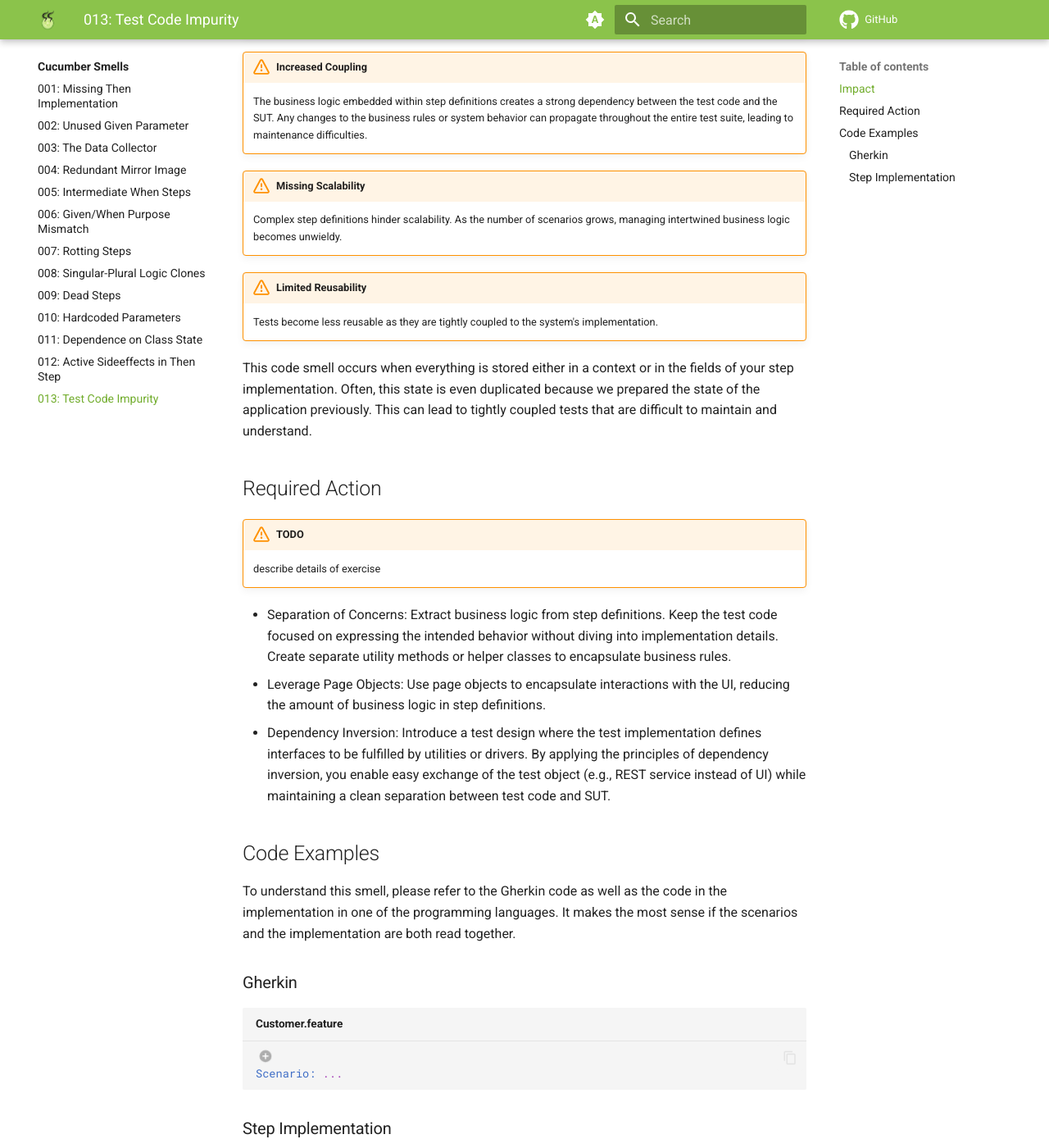
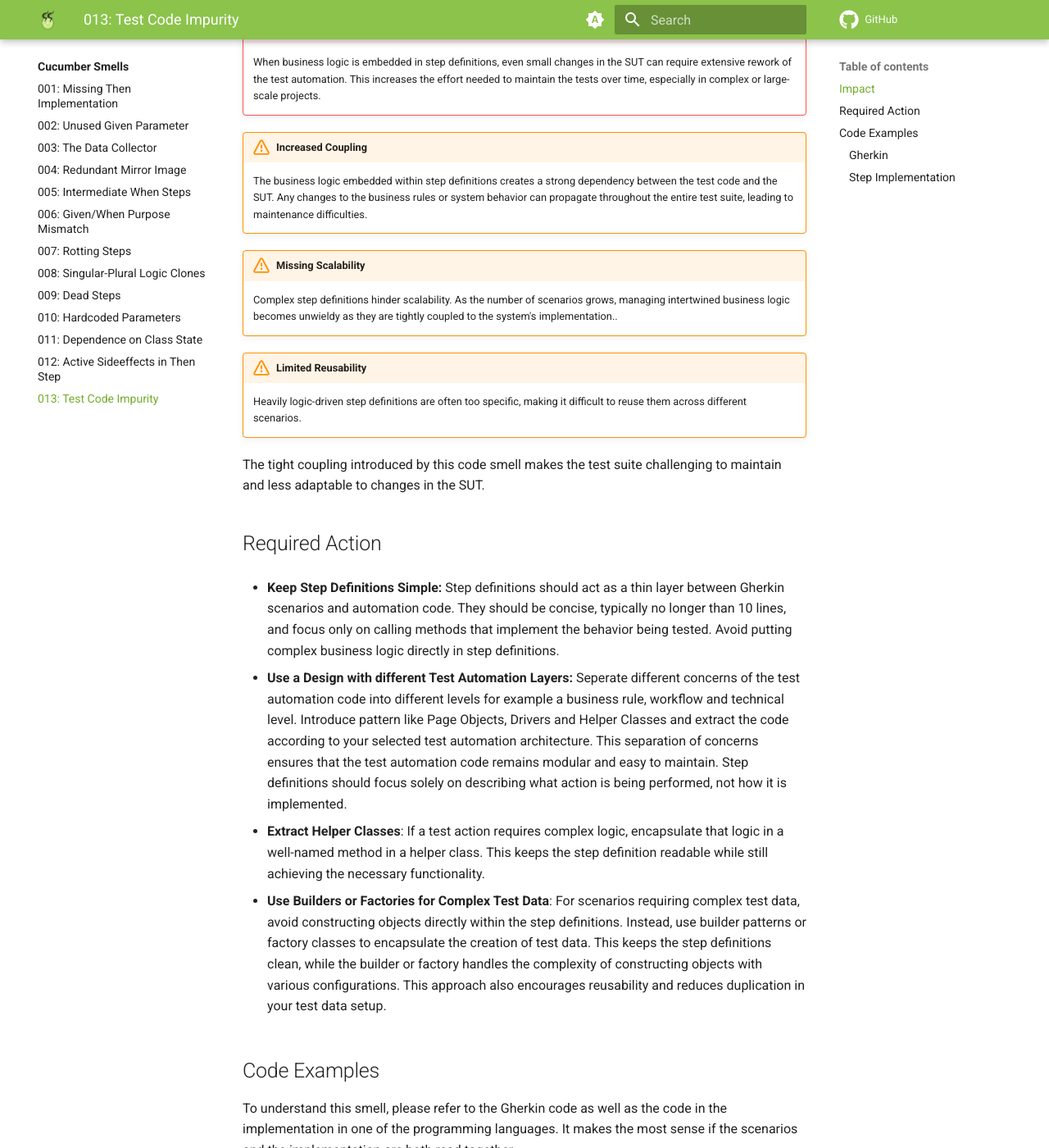
Before and after one commit to Cucumber-Diseases/cucumber-diseases.github.io, an MkDocs documentation site: the page built from docs/smells/013-test-code-impurity.md, in a window 1280 px wide and 1400 px high, scrolled down 610 px. Shown: the whole window at 82% size. Built offline with MkDocs 1.6.1 and Material for MkDocs 9.7.7, drawn with Linux system fonts in a browser that asks for light colours; some of the changed text lies outside the part shown.

Commit message:
improve smell 13

```diff
--- a/docs/smells/013-test-code-impurity.md
+++ b/docs/smells/013-test-code-impurity.md
@@ -1,6 +1,5 @@
 # 013: Test Code Impurity
-
-“Test Code Impurity” occurs when the step definition contains significant business logic, resulting in tightly coupled test code. In other words, the test code becomes heavily reliant on the syntax and intricacies of the system under test (SUT). This tight coupling makes the test suite challenging to maintain and less adaptable to changes in the SUT.
+“Test Code Impurity” arises when step definitions contain complex business logic that goes beyond their primary purpose—acting as a bridge between human-readable scenarios and underlying automation code. Instead of keeping step definitions simple, they become heavily tied to the details of the system under test (SUT). This impurity in test code results in a step definition that becomes too verbose (often exceeding 10 lines) and overly reliant on the system’s inner workings, which increases the risk of tight coupling. As a result, the tests are less adaptable to changes in the SUT and require significant effort to modify and update.
 
 ## Impact
 
@@ -8,28 +7,29 @@
     When business logic is mixed with test code, it becomes harder to understand the purpose of each step. Developers may struggle to differentiate between actual test steps and implementation details.
 
 !!! failure "Harder Maintenance"
-    As the system evolves, maintaining and updating the test code becomes cumbersome. Changes to business rules may require modifications across multiple step definitions, increasing the risk of errors.
+    When business logic is embedded in step definitions, even small changes in the SUT can require extensive rework of the test automation. This increases the effort needed to maintain the tests over time, especially in complex or large-scale projects.
 
 !!! warning "Increased Coupling"
     The business logic embedded within step definitions creates a strong dependency between the test code and the SUT. Any changes to the business rules or system behavior can propagate throughout the entire test suite, leading to maintenance difficulties.
 
 !!! warning "Missing Scalability"
-    Complex step definitions hinder scalability. As the number of scenarios grows, managing intertwined business logic becomes unwieldy.
+    Complex step definitions hinder scalability. As the number of scenarios grows, managing intertwined business logic becomes unwieldy as they are tightly coupled to the system's implementation..
 
 !!! warning "Limited Reusability"
-    Tests become less reusable as they are tightly coupled to the system's implementation.
+    Heavily logic-driven step definitions are often too specific, making it difficult to reuse them across different scenarios.
 
-This code smell occurs when everything is stored either in a context or in the fields of your step implementation. Often, this state is even duplicated because we prepared the state of the application previously. This can lead to tightly coupled tests that are difficult to maintain and understand.
+The tight coupling introduced by this code smell makes the test suite challenging to maintain and less adaptable to changes in the SUT.
 
 ## Required Action
 
-!!! warning "TODO"
-    describe details of exercise
+* **Keep Step Definitions Simple:** Step definitions should act as a thin layer between Gherkin scenarios and automation code. They should be concise, typically no longer than 10 lines, and focus only on calling methods that implement the behavior being tested. Avoid putting complex business logic directly in step definitions.
 
+* **Use a Design with different Test Automation Layers:** Seperate different concerns of the test automation code into different levels for example a business rule, workflow and technical level. Introduce pattern like Page Objects, Drivers and Helper Classes and extract the code according to your selected test automation architecture. This separation of concerns ensures that the test automation code remains modular and easy to maintain. Step definitions should focus solely on describing what action is being performed, not how it is implemented.
 
-* Separation of Concerns: Extract business logic from step definitions. Keep the test code focused on expressing the intended behavior without diving into implementation details. Create separate utility methods or helper classes to encapsulate business rules.
-* Leverage Page Objects: Use page objects to encapsulate interactions with the UI, reducing the amount of business logic in step definitions.
-* Dependency Inversion: Introduce a test design where the test implementation defines interfaces to be fulfilled by utilities or drivers. By applying the principles of dependency inversion, you enable easy exchange of the test object (e.g., REST service instead of UI) while maintaining a clean separation between test code and SUT.
+* **Extract Helper Classes**: If a test action requires complex logic, encapsulate that logic in a well-named method in a helper class. This keeps the step definition readable while still achieving the necessary functionality.
+
+* **Use Builders or Factories for Complex Test Data**: For scenarios requiring complex test data, avoid constructing objects directly within the step definitions. Instead, use builder patterns or factory classes to encapsulate the creation of test data. This keeps the step definitions clean, while the builder or factory handles the complexity of constructing objects with various configurations. This approach also encourages reusability and reduces duplication in your test data setup.
+
 
 ## Code Examples
 To understand this smell, please refer to the Gherkin code as well as the code in the implementation in one of the programming languages. It makes the most sense if the scenarios and the implementation are both read together.
```
